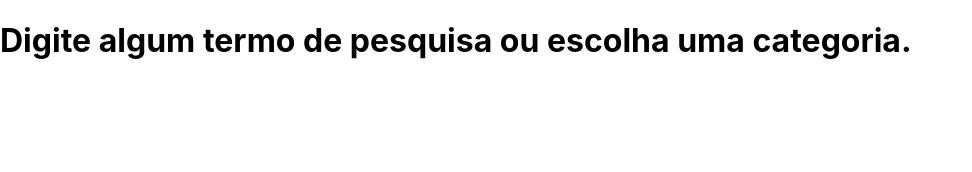
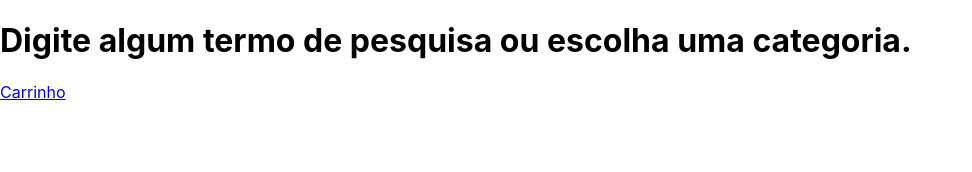
Before and after one commit to barbarazaidan/trybe-projeto-11-Online-store, a React (Create React App) app: page / in a window 1280 px wide. Shown: the top 172 px of the page, without its empty margins (0-972 px from the left). Built offline with nearby package versions, Linux system fonts and the light colour scheme.

Commit message:
requisito 3

```diff
--- a/src/App.jsx
+++ b/src/App.jsx
@@ -1,13 +1,15 @@
 import React, { Component } from 'react';
-// import { getCategories, getProductsFromCategoryAndQuery } from './services/api';
-import './App.css';
+import { Route, Switch } from 'react-router-dom';
+import Main from './pages/Main';
+import Carrinho from './pages/Carrinho';
 
 class App extends Component {
   render() {
     return (
-      <h1 data-testid="home-initial-message">
-        Digite algum termo de pesquisa ou escolha uma categoria.
-      </h1>
+      <Switch>
+        <Route exact path="/" component={ Main } />
+        <Route path="/carrinho" component={ Carrinho } />
+      </Switch>
     );
   }
 }
--- a/src/index.jsx
+++ b/src/index.jsx
@@ -1,14 +1,12 @@
 import React from 'react';
 import ReactDOM from 'react-dom/client';
 import './index.css';
-import { BrowserRouter, Route, Switch } from 'react-router-dom';
+import { BrowserRouter } from 'react-router-dom';
 import App from './App';
 
 const root = ReactDOM.createRoot(document.getElementById('root'));
 root.render(
   <BrowserRouter>
-    <Switch>
-      <Route exact path="/" component={ App } />
-    </Switch>
+    <App />
   </BrowserRouter>,
 );
--- /dev/null
+++ b/src/pages/Carrinho.js
@@ -0,0 +1,11 @@
+import React from 'react';
+
+class Carrinho extends React.Component {
+  render() {
+    return (
+      <div data-testid="shopping-cart-empty-message">Seu carrinho está vazio</div>
+    );
+  }
+}
+
+export default Carrinho;
--- /dev/null
+++ b/src/pages/Main.js
@@ -0,0 +1,20 @@
+import React, { Component } from 'react';
+import { Link } from 'react-router-dom';
+// import { getCategories, getProductsFromCategoryAndQuery } from './services/api';
+
+class Main extends Component {
+  render() {
+    return (
+      <>
+        <h1 data-testid="home-initial-message">
+          Digite algum termo de pesquisa ou escolha uma categoria.
+        </h1>
+        <Link data-testid="shopping-cart-button" to="/carrinho">
+          <p>Carrinho</p>
+        </Link>
+      </>
+    );
+  }
+}
+
+export default Main;
```
